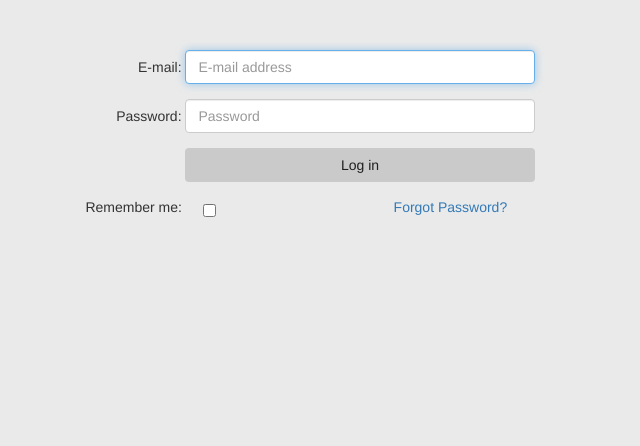
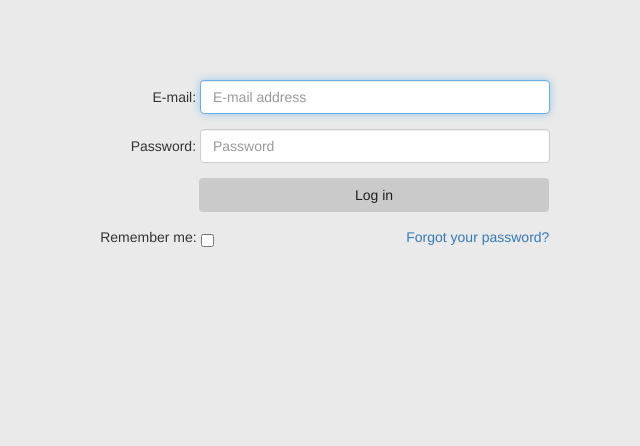
Before and after one commit to jefimenko/SfccPro, a Django app: page /accounts/login/ in a window 1280 px wide. Shown: the part 50-496 px from the top of the page, without its empty margins (265-905 px from the left). Run offline with Django 3.2, Linux system fonts and the light colour scheme; some libraries are stand-ins or nearby versions.

Commit message:
Style fixes for login/register pages.

```diff
--- a/SfccUser/static/css/allauth.css
+++ b/SfccUser/static/css/allauth.css
@@ -1,3 +1,11 @@
+.form-group {
+  display: inline-block;
+
+  width: 100%;
+
+  text-align: center;
+}
+
 .allauth-headers {
   font-family: "Beautiful ES";
   font-size: 6em;
@@ -31,6 +39,8 @@
 
   font-size: 1em;
   font-weight: normal;
+
+  text-align: right;
 }
 
 .allauth-form-checkbox-input {
@@ -45,14 +55,30 @@
 #forgot-password {
   display: inline-block;
 
-  width: 462px;
+  width: 332px;
+
+  margin-right: 130px;
+
+  text-align: right;
+}
+
+#allauth-main-block {
+  width: 100%;
+
+  padding-top: 50px;
 
   text-align: center;
 }
 
-#allauth-main-block {
-  padding-top: 50px;
-  text-align: center;
+#allauth-signup-form{
+  width: 100%;
+}
+
+#allauth-login-form {
+  width: 100%;
+
+  margin-top: 30px;
+  margin-left: -2px;
 }
 
 .allauth-btn {
--- a/SfccUser/templates/account/login.html
+++ b/SfccUser/templates/account/login.html
@@ -31,27 +31,27 @@
   <a href="{{ signup_url }}">register</a> first.{% endblocktrans %}</p>
   {% endif %} -->
 
-  <form method="POST" actionS"{% url "account_login" %}">
+  <form id="allauth-login-form" method="POST" actionS"{% url "account_login" %}">
     {% csrf_token %}
 
-    <div style="margin-left: -33px" class="form-group">
+    <div class="form-group">
       <label class="allauth-form-label" for="id_login">E-mail:</label>
       <input class="form-control allauth-form-input" id="id_login" autofocus="autofocus" name="login" placeholder="E-mail address" required="", type="email"></input>
     </div>
-    <div style="margin-left: -33px" class="form-group">
+    <div class="form-group">
       <label class="allauth-form-label" for="id_password">Password:</label>
       <input class="form-control allauth-form-input" id="id_password" name="password" placeholder="Password" required="" type="password"></input>
     </div>
 
     <div class="form-group">
-      <button style="margin-left: 100px" class="btn allauth-btn primaryAction" type="submit">{% trans "Log in" %}</button>
+      <button style="margin-left: 132px;" class="btn allauth-btn primaryAction" type="submit">{% trans "Log in" %}</button>
     </div>
 
-
-    <label class="allauth-form-checkbox-label" for="id_remember">Remember me:</label>
-    <input class="form-control allauth-form-checkbox-input" id="id_remember" name="remember" type="checkbox"></input>
-
-    <a id="forgot-password" class="button secondaryAction" href="{% url "account_reset_password" %}">{% trans "Forgot Password?" %}</a>
+    <div class="form-group">
+      <label class="allauth-form-checkbox-label" for="id_remember">Remember me:</label>
+      <input class="form-control allauth-form-checkbox-input" id="id_remember" name="remember" type="checkbox"></input>
+      <a id="forgot-password" class="button secondaryAction" href="{% url "account_reset_password" %}">{% trans "Forgot your password?" %}</a>
+    </div>
   </form>
 
 </div>
--- a/SfccUser/templates/account/signup.html
+++ b/SfccUser/templates/account/signup.html
@@ -6,7 +6,7 @@
 
 <div id="allauth-main-block">
 
-  <div id="allauth-form-block">
+  <div id="allauth-signup-form">
 
     <p class="allauth-messages">{% blocktrans %}Already have an account? Then please <a href="{{ login_url }}">log in</a>.{% endblocktrans %}</p>
     <form class="signup" id="signup_form" method="post" action="/accounts/signup/">
```
